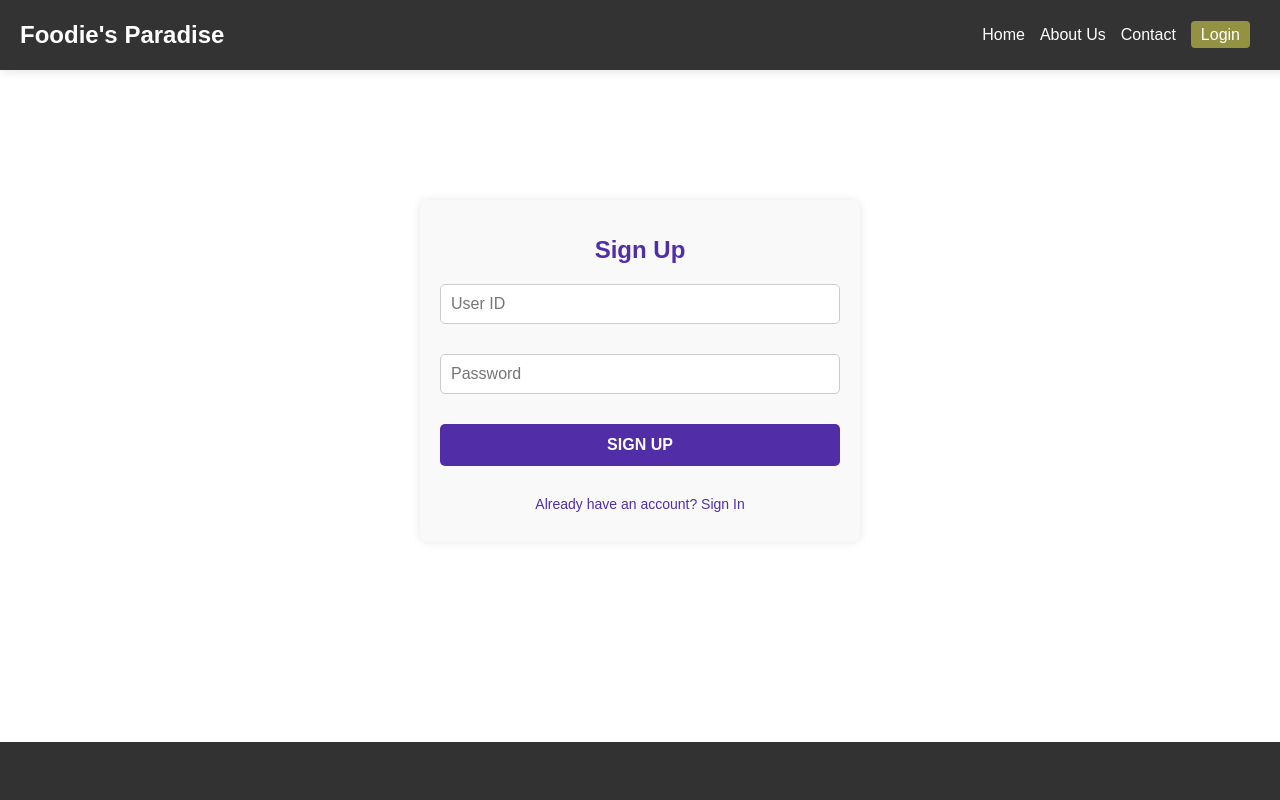
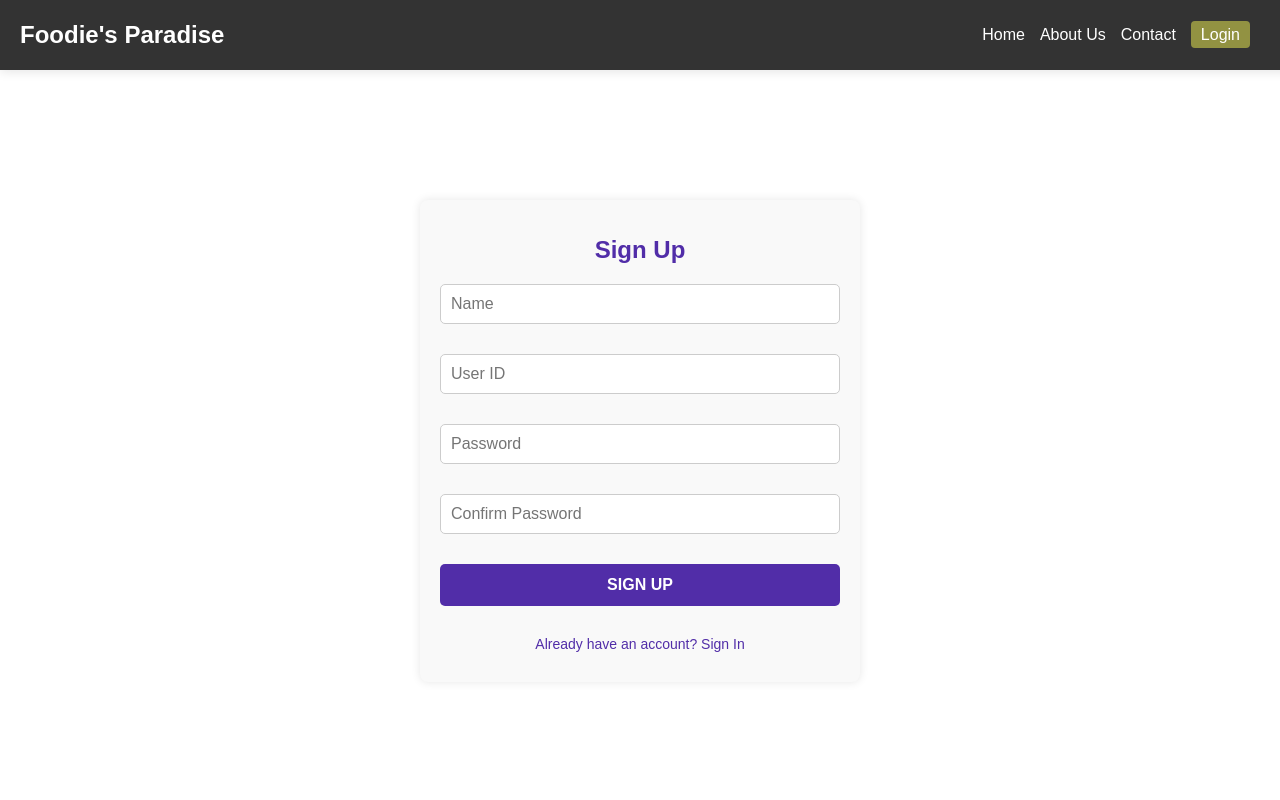
Before and after one commit to abhishekgupta1907/FOOD-WEBSITE, a React (Create React App) app: page /login in a window 1280 px wide. Both pictures are taken after a click on the element "Don’t have an account? Sign Up". Shown: the top 800 px of the page. Built offline with nearby package versions, Linux system fonts and the light colour scheme.

Commit message:
adding animation with gsap

```diff
--- a/src/components/LoginPge/index.js
+++ b/src/components/LoginPge/index.js
@@ -3,20 +3,23 @@ import { useNavigate } from "react-router-dom";
 import "./style.css";
 
 const initialUsers = [
-    { id: "user1", password: "pass1" },
-    { id: "user2", password: "pass2" },
-    { id: "user3", password: "pass3" },
-    { id: "user4", password: "pass4" },
-    { id: "user5", password: "pass5" },
+    { id: "user1", password: "pass1", name: "User One" },
+    { id: "user2", password: "pass2", name: "User Two" },
+    { id: "user3", password: "pass3", name: "User Three" },
+    { id: "user4", password: "pass4", name: "User Four" },
+    { id: "user5", password: "pass5", name: "User Five" },
 ];
 
 const LoginPage = ({ onLoginSuccess, showCart }) => {
     useEffect(() => {
         showCart(false);
     });
+
     const [users, setUsers] = useState(initialUsers);
     const [id, setId] = useState("");
     const [password, setPassword] = useState("");
+    const [name, setName] = useState("");
+    const [confirmPassword, setConfirmPassword] = useState("");
     const [isRegistering, setIsRegistering] = useState(false);
     const [error, setError] = useState("");
     const navigate = useNavigate(); // Initialize useNavigate
@@ -36,8 +39,10 @@ const LoginPage = ({ onLoginSuccess, showCart }) => {
     const handleRegister = () => {
         if (users.find((user) => user.id === id)) {
             setError("User already exists");
+        } else if (password !== confirmPassword) {
+            setError("Passwords do not match");
         } else {
-            setUsers([...users, { id, password }]);
+            setUsers([...users, { id, password, name }]);
             alert("Registration successful! You can now log in.");
             setIsRegistering(false);
             setError("");
@@ -57,6 +62,17 @@ const LoginPage = ({ onLoginSuccess, showCart }) => {
         <div className="login-page">
             <h1>{isRegistering ? "Sign Up" : "Sign In"}</h1>
             <form onSubmit={handleSubmit}>
+                {isRegistering && (
+                    <>
+                        <input
+                            type="text"
+                            placeholder="Name"
+                            value={name}
+                            onChange={(e) => setName(e.target.value)}
+                            required
+                        />
+                    </>
+                )}
                 <input
                     type="text"
                     placeholder="User ID"
@@ -71,6 +87,17 @@ const LoginPage = ({ onLoginSuccess, showCart }) => {
                     onChange={(e) => setPassword(e.target.value)}
                     required
                 />
+                {isRegistering && (
+                    <>
+                        <input
+                            type="password"
+                            placeholder="Confirm Password"
+                            value={confirmPassword}
+                            onChange={(e) => setConfirmPassword(e.target.value)}
+                            required
+                        />
+                    </>
+                )}
                 {error && <p className="error">{error}</p>}
                 <button type="submit">
                     {isRegistering ? "Sign Up" : "Sign In"}
--- a/src/components/LoginPge/style.css
+++ b/src/components/LoginPge/style.css
@@ -75,6 +75,7 @@ button[type="submit"]:hover {
 
 .toggle:hover {
     color: #5c6bc0;
+    text-decoration: underline;
 }
 
 /* Error Message Styles */
```
